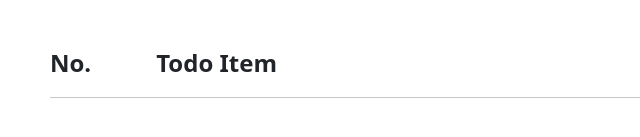
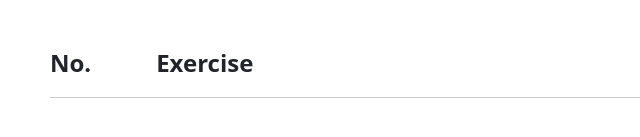
Before and after one commit to Laxus8120/Mini-Projects_frontend_Backend, a website built with Vite: page index.html in a window 1280 px wide. Shown: the part 145-282 px from the top of the page, 0-640 px from the left. Built offline with nearby package versions, Linux system fonts and the light colour scheme.

```diff
--- a/index.html
+++ b/index.html
@@ -40,7 +40,7 @@
         <div class="row">
             <div class="list-todo-heading d-flex flex-row justify-content-between">
                 <div class="todo-no">No.</div>
-                <div class="todo-detail">Todo Item</div>
+                <div class="todo-detail">Exercise</div>
                 <div class="todo-status">Status</div>
                 <div class="todo-actions">Actions</div>
             </div>
```
